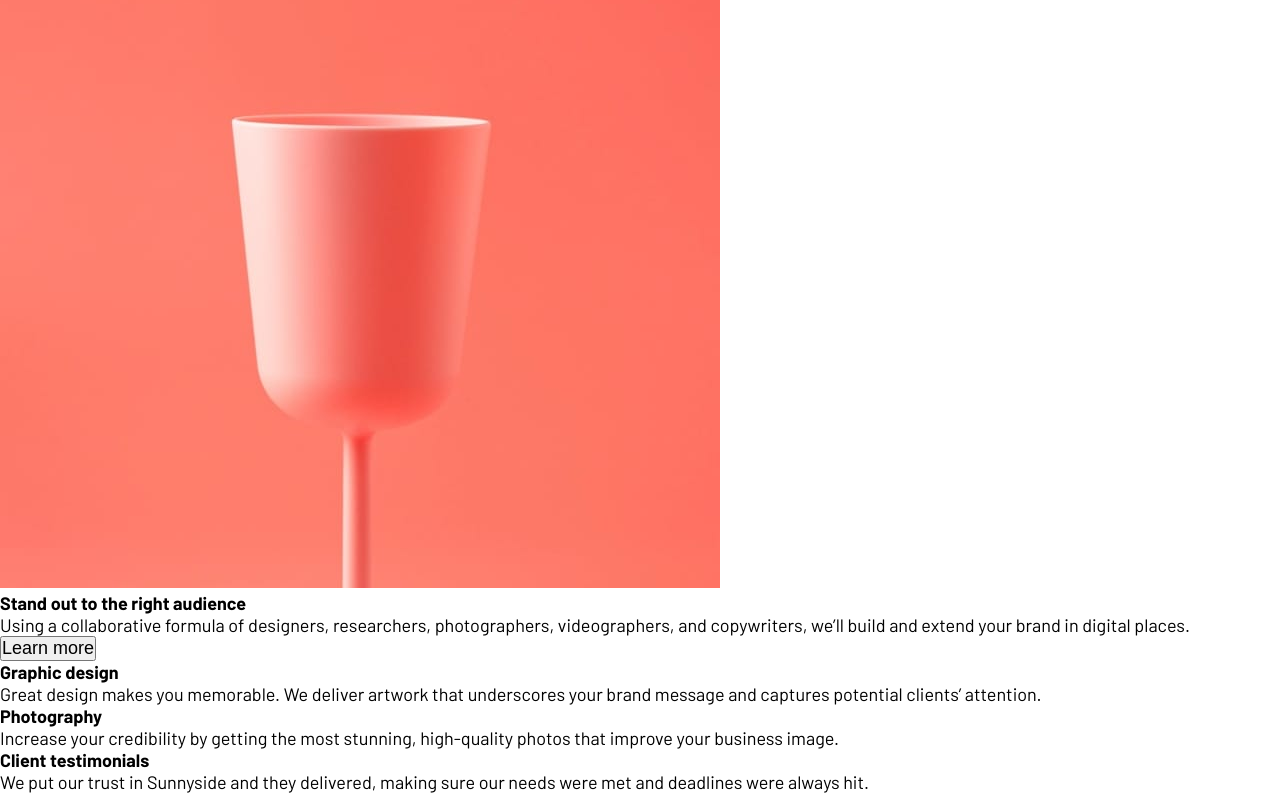
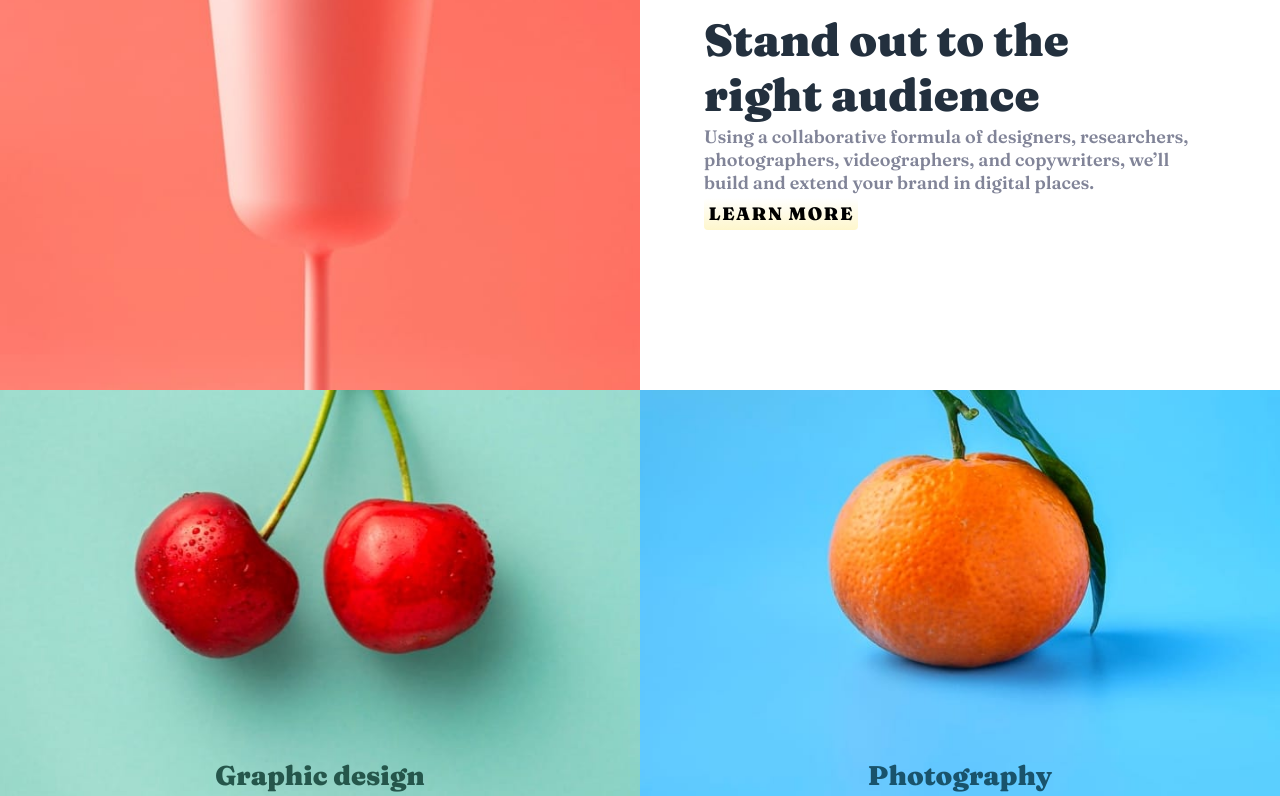
Before and after one commit to mjmorrison10/fem-16-sunnyside-agency-landing-page-main, a plain HTML site: page index.html in a window 1280 px wide. Shown: the part 1325-2121 px from the top of the page. Drawn offline with Linux system fonts and the light colour scheme.

Commit message:
info-container updated

```diff
--- a/index.html
+++ b/index.html
@@ -46,38 +46,41 @@
           <img src="./images/icon-arrow-down.svg" alt="" />
         </div>
       </header>
+      <main>
+        <div class="info-container">
           <div class="transform text-container">
             <h2>Transform your brand</h2>
             <p>
               We are a full-service creative agency specializing in helping brands
-          grow fast. Engage your clients through compelling visuals that do most
-          of the marketing for you.
+              grow fast. Engage your clients through compelling visuals that do
+              most of the marketing for you.
             </p>
             <button>Learn more</button>
           </div>
-      <div class="image-container">
+          <div class="transform-image image-container">
             <img
               src="./images/desktop/image-transform.jpg"
               alt="transform your brand"
             />
           </div>
-      <div class="image-container">
+          <div class="stand-out-image image-container">
             <img src="./images/desktop/image-stand-out.jpg" alt="stand out" />
           </div>
           <div class="stand-out text-container">
             <h2>Stand out to the right audience</h2>
             <p>
               Using a collaborative formula of designers, researchers,
-          photographers, videographers, and copywriters, we’ll build and extend
-          your brand in digital places.
+              photographers, videographers, and copywriters, we’ll build and
+              extend your brand in digital places.
             </p>
             <button>Learn more</button>
           </div>
           <div class="graphic-design">
             <h2>Graphic design</h2>
             <p>
-          Great design makes you memorable. We deliver artwork that underscores
-          your brand message and captures potential clients’ attention.
+              Great design makes you memorable. We deliver artwork that
+              underscores your brand message and captures potential clients’
+              attention.
             </p>
           </div>
           <div class="photography">
@@ -86,6 +89,7 @@
               Increase your credibility by getting the most stunning, high-quality
               photos that improve your business image.
             </p>
+          </div>
         </div>
         <h2>Client testimonials</h2>
         <div class="emily testimonial">
@@ -124,6 +128,7 @@
         <div class="img-container">
           <img src="./images/desktop/image-gallery-sugarcubes.jpg" alt="" />
         </div>
+      </main>
       <footer>
         <ol>
           <li>About</li>
--- a/style.css
+++ b/style.css
@@ -144,7 +144,7 @@ ol li + li {
 }
 
 ol li {
-    cursor: pointer;
+  cursor: pointer;
 }
 
 .menu {
@@ -171,6 +171,162 @@ h1 {
   letter-spacing: 0.5rem;
 }
 
+/* /////////////////////////////////////////////////////////////// */
+/* Main /////////////////////////////////////////////////////////////// */
+/* /////////////////////////////////////////////////////////////// */
+
+.info-container {
+  display: grid;
+  grid-template-columns: 1fr 1fr;
+  grid-template-rows: 1fr 1fr 1fr;
+  gap: 0px 0px;
+  grid-auto-flow: row;
+  grid-template-areas:
+    "transform transform-image"
+    "stand-out-image stand-out"
+    "graphic-design photography";
+}
+
+.transform {
+  grid-area: transform;
+}
+
+.transform-image {
+  grid-area: transform-image;
+}
+
+.stand-out-image {
+  grid-area: stand-out-image;
+}
+
+.stand-out {
+  grid-area: stand-out;
+}
+
+.graphic-design {
+  grid-area: graphic-design;
+}
+
+.photography {
+  grid-area: photography;
+}
+
+.text-container {
+  display: flex;
+  flex-direction: column;
+  align-items: flex-start;
+  justify-content: space-between;
+  padding: 25% 10%;
+  font-family: var(--ff-Fraunces);
+}
+
+.text-container h2 {
+  font-size: var(--fontSize-x25-large);
+  font-weight: var(--fontWeight-Fraunces-900);
+  color: var(--color-very-dark-desaturated-blue);
+  max-width: 15ch;
+}
+
+.text-container p {
+  font-size: var(--ff-Barlow);
+  font-weight: var(--fontWeight-Barlow-600);
+  color: var(--color-dark-grayish-blue);
+  max-width: 42ch;
+}
+
+.text-container button {
+  width: fit-content;
+  border: none;
+  padding: 0.25rem;
+  border-radius: 4px;
+  font-family: var(--ff-Fraunces);
+  font-weight: var(--fontWeight-Fraunces-900);
+  letter-spacing: 1.5px;
+  text-transform: uppercase;
+  background: linear-gradient(
+    to bottom,
+    var(--color-white) 0%,
+    var(--color-yellow) 500%
+  );
+  transition: all 250ms ease-in-out;
+}
+
+.text-container button:hover {
+  background: linear-gradient(
+    to top,
+    var(--color-white) 0%,
+    var(--color-yellow) 500%
+  );
+  cursor: pointer;
+}
+
+.graphic-design,
+.photography {
+  display: flex;
+  flex-direction: column;
+  align-items: center;
+  justify-content: flex-end;
+  text-align: center;
+}
+
+
+.graphic-design h2,
+.graphic-design p {
+    color: var(--color-dark-desaturated-cyan-graphic-design-text);
+}
+
+.photography h2,
+.photography p {
+    color: var(--color-dark-blue-photography-text);
+}
+
+.graphic-design h2,
+.photography h2 {
+  max-width: 38ch;
+  font-size: var(--fontSize-x5-large);
+  margin-bottom: 1rem;
+  font-family: var(--ff-Fraunces);
+  font-weight: var(--fontWeight-Fraunces-900);
+}
+
+.graphic-design p,
+.photography p {
+    font-weight: var(--fontWeight-Barlow-600);
+  max-width: 38ch;
+  line-height: 1.5;
+}
+
+.graphic-design,
+.photography {
+  background-size: cover;
+  background-position: center;
+  background-repeat: no-repeat;
+  padding-bottom: 2rem;
+}
+
+.graphic-design {
+  background-image: url("./images/desktop/image-graphic-design.jpg");
+}
+
+.photography {
+  background-image: url("./images/desktop/image-photography.jpg");
+}
+
+.image-container img {
+  height: 100%;
+  width: 100%;
+}
+
+/* /////////////////////////////////////////////////////////////// */
+/* Testimonials /////////////////////////////////////////////////////////////// */
+/* /////////////////////////////////////////////////////////////// */
+
+
+
+/* /////////////////////////////////////////////////////////////// */
+/* Footer /////////////////////////////////////////////////////////////// */
+/* /////////////////////////////////////////////////////////////// */
+
 .attribution {
   font-size: 11px;
   text-align: center;
```
Lines whose indentation alone changed are shown as unchanged.
